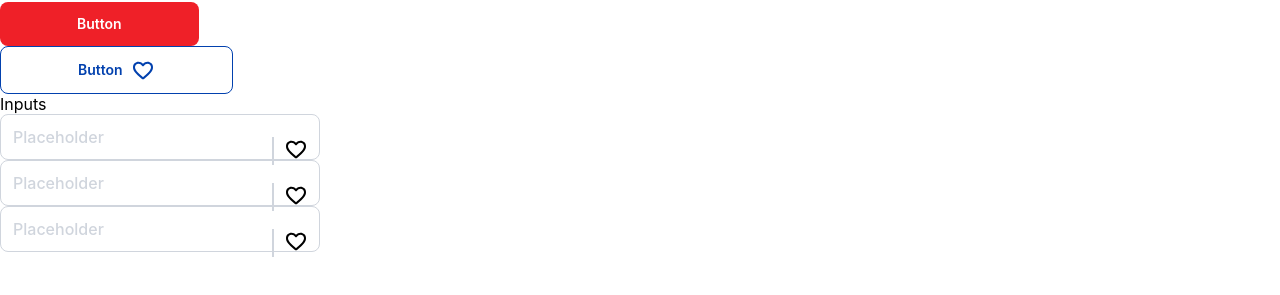
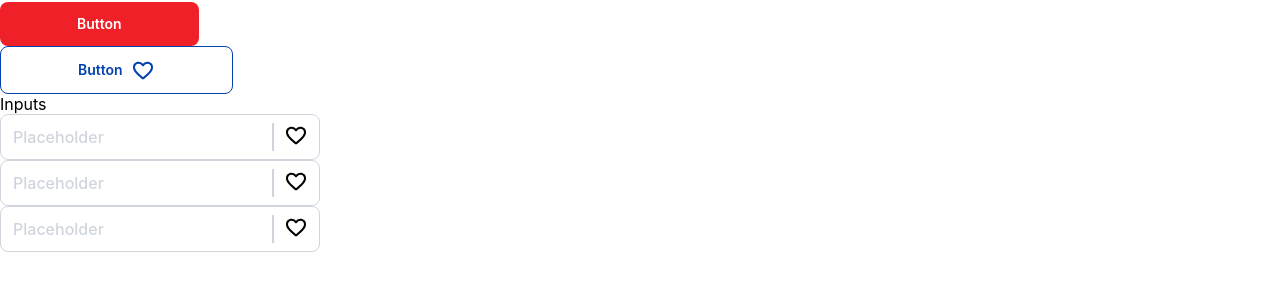
Before and after one commit to assist-software/internship-2022-july-fe2, a React (Create React App) app: page /selim in a window 1280 px wide. Shown: the part 191-486 px from the top of the page. Built offline with nearby package versions, Linux system fonts and the light colour scheme.

Commit message:
bugfix/input

```diff
--- a/src/components/Input/Input.jsx
+++ b/src/components/Input/Input.jsx
@@ -28,7 +28,7 @@ const Input = ({
         onBlur={onBlur}
         onClick={onClick}
         placeholder={placeholder}
-        className={error && styles.error}
+        className={error ? styles.error : null}
         type={type}
       />
       <span onClick={onIconClick} className={styles.icon}>
--- a/src/components/Input/Input.module.scss
+++ b/src/components/Input/Input.module.scss
@@ -52,8 +52,8 @@ input:focus:required {
 
 .icon {
   position: absolute;
-  top: 50%;
-  transform: translateX(-100%);
+  bottom: 50%;
+  transform: translate(-100%, 50%);
   border-left: 2px solid $color-gray-200;
   margin-left: -12px;
   padding-left: 10px;
```
